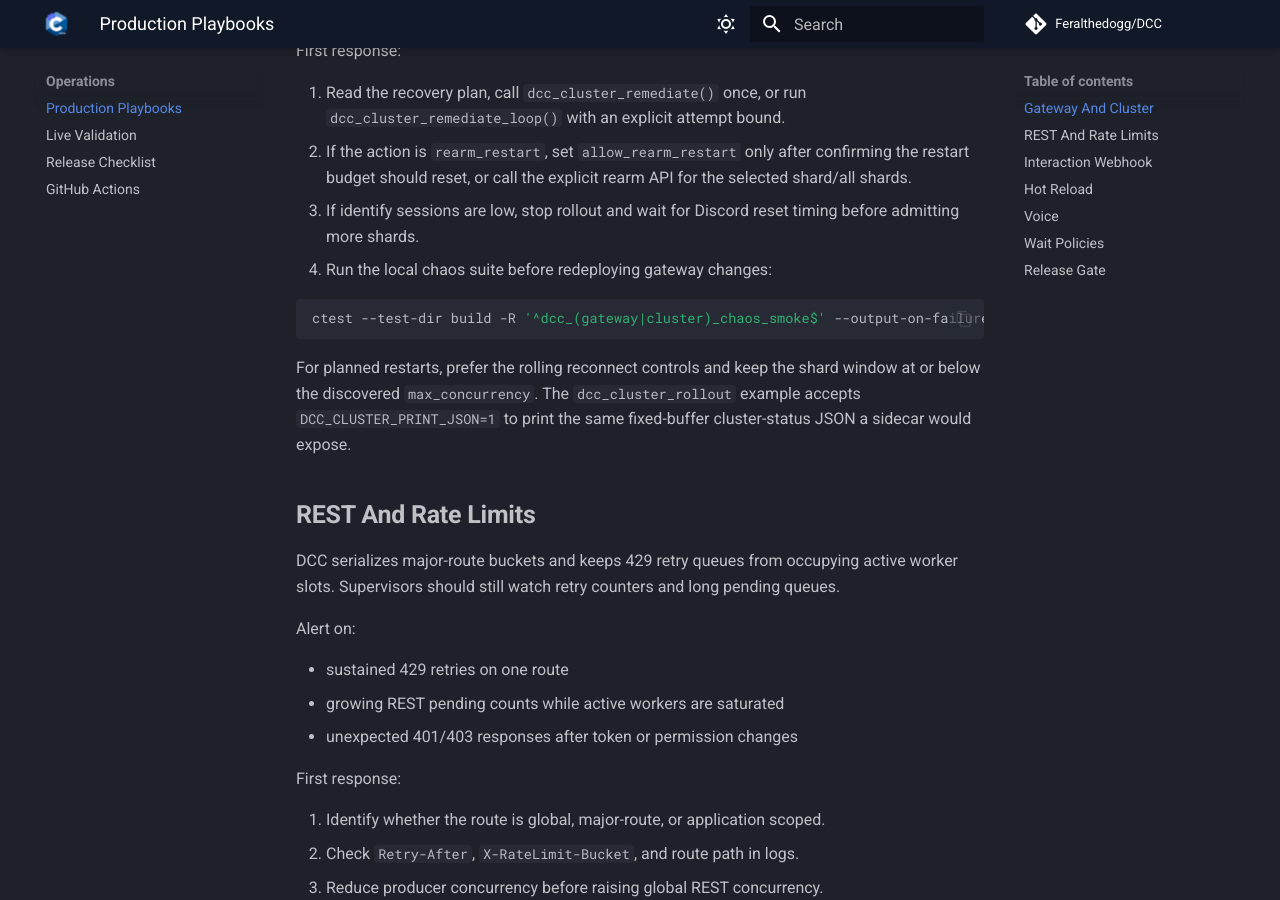
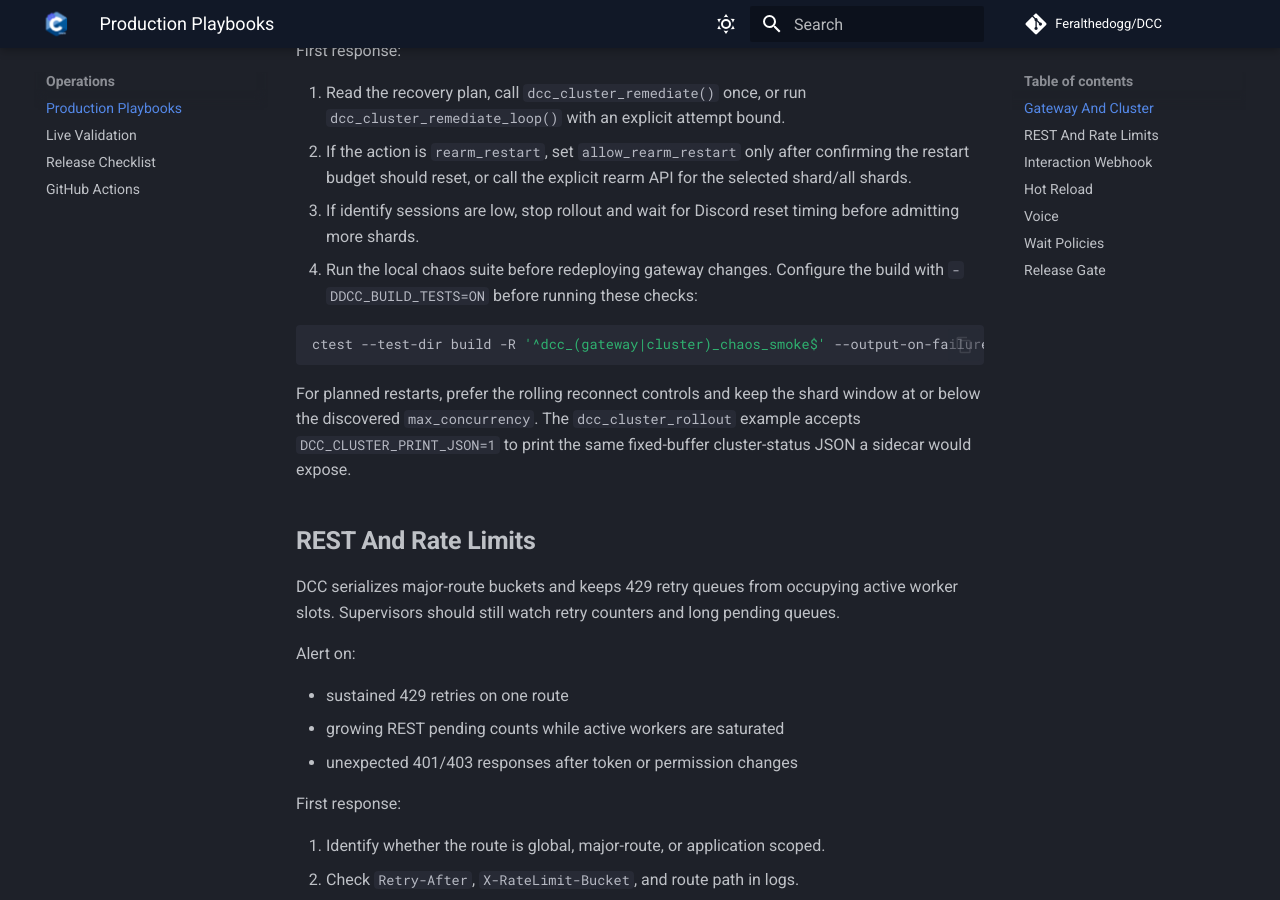
Before and after one commit to Feralthedogg/DCC, an MkDocs documentation site: the page built from docs/production-playbooks.md, in a window 1280 px wide and 900 px high, scrolled down 1333 px. Built offline with MkDocs 1.6.1 and Material for MkDocs 9.7.7, drawn with Linux system fonts in a browser that asks for light colours; comment, search, counter and statistics services are not loaded; some of the changed text lies outside the part shown.

Commit message:
Make default builds skip tests and examples

````diff
--- a/CMakeLists.txt
+++ b/CMakeLists.txt
@@ -28,8 +28,8 @@
 set(DCC_TEST_INCLUDE_DIR "${CMAKE_CURRENT_SOURCE_DIR}/tests")
 
 option(DCC_BUILD_SHARED "Build DCC as a shared library" OFF)
-option(DCC_BUILD_EXAMPLES "Build DCC examples" ON)
-option(DCC_BUILD_TESTS "Build DCC smoke tests" ON)
+option(DCC_BUILD_EXAMPLES "Build DCC examples" OFF)
+option(DCC_BUILD_TESTS "Build DCC smoke tests" OFF)
 option(DCC_BUILD_TOOLS "Build and install DCC command-line tools" ON)
 option(DCC_BUILD_BENCHMARKS "Build DCC micro benchmarks" OFF)
 option(DCC_BUILD_FUZZERS "Build libFuzzer harnesses" OFF)
--- a/docs/production-playbooks.md
+++ b/docs/production-playbooks.md
@@ -61,7 +61,8 @@
    for the selected shard/all shards.
 3. If identify sessions are low, stop rollout and wait for Discord reset timing
    before admitting more shards.
-4. Run the local chaos suite before redeploying gateway changes:
+4. Run the local chaos suite before redeploying gateway changes. Configure
+   the build with `-DDCC_BUILD_TESTS=ON` before running these checks:
 
 ```sh
 ctest --test-dir build -R '^dcc_(gateway|cluster)_chaos_smoke$' --output-on-failure
@@ -295,7 +296,10 @@
 Before tagging:
 
 ```sh
-cmake -S . -B build -DCMAKE_BUILD_TYPE=Debug
+cmake -S . -B build \
+  -DCMAKE_BUILD_TYPE=Debug \
+  -DDCC_BUILD_EXAMPLES=ON \
+  -DDCC_BUILD_TESTS=ON
 cmake --build build
 ctest --test-dir build --output-on-failure
 tools/release_check.sh
````
Also changed, not shown: README.md (+13 -1 lines), docs/getting-started.md (+3 -1 lines), docs/index.md (+0 -1 lines), docs/live-validation.md (+1 -1 lines), docs/reference/build-options.md (+4 -2 lines), 4 other files.
